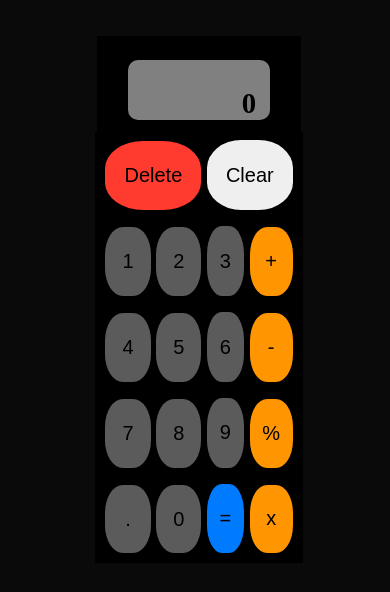
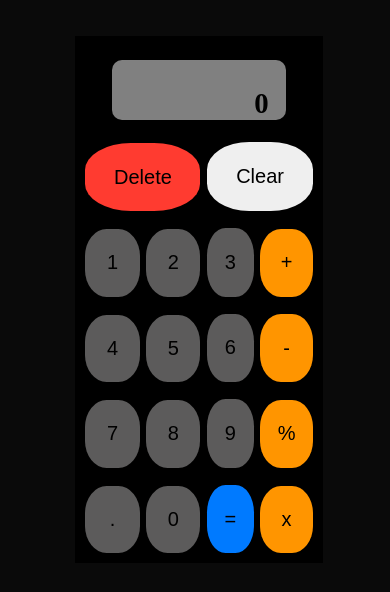
Before and after one commit to GermaanMendez/Calculator, a plain HTML site: page index.html in a window 390 px wide. Shown: the part 122-714 px from the top of the page. Drawn offline with Linux system fonts and the light colour scheme.

Commit message:
mobile responsive

```diff
--- a/styles.css
+++ b/styles.css
@@ -104,7 +104,18 @@ body,html{
 }
 
 /* WIDTH RESPONSIVE */
-@media screen and (min-width: 320px) and (max-width: 550px) {
+@media screen and (min-width: 300px) and (max-width: 450px) {
+    .calculatorContainer{
+        width: 100%;
+    }
+    .displayContainer{
+        width:65%
+    }
+    .buttonsContainer{
+        width: 85%;
+    }
+}
+@media screen and (min-width: 450px) and (max-width: 550px) {
     .calculatorContainer{
         width: 100%;
     }
```
